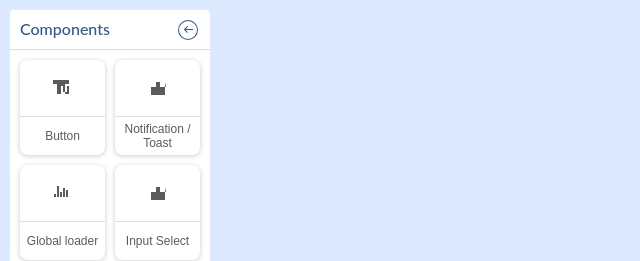
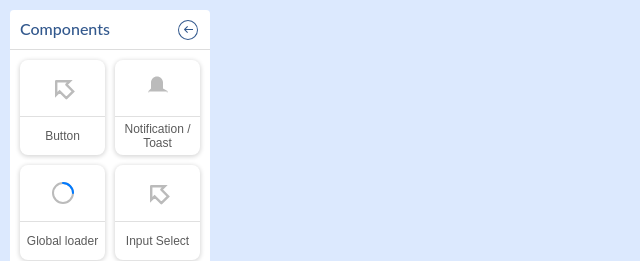
Before and after one commit to gregariousgovind/angularTheming, an Angular app: page /landing in a window 1280 px wide. Shown: the top 261 px of the page, without its empty margins (0-640 px from the left). Built offline with nearby package versions, Linux system fonts and the light colour scheme.

Commit message:
2 files modified, 1 added

```diff
--- a/src/app/components/component-list/component-list.component.html
+++ b/src/app/components/component-list/component-list.component.html
@@ -17,8 +17,8 @@
         (click)="select(component.name)"
       >
         <div class="icon-container">
-          <svg viewBox="0 0 24 24" xmlns="http://www.w3.org/2000/svg">
-            <path attr.d="{{ component.icon }}" />
+          <svg class="iconSVG" focusable="false">
+            <use [attr.xlink:href]="'#' + component.icon"></use>
           </svg>
         </div>
         <span>{{ component.name }}</span>
--- a/src/app/components/component-list/component-list.component.ts
+++ b/src/app/components/component-list/component-list.component.ts
@@ -1,5 +1,5 @@
-import { Component } from '@angular/core';
-
+import { Component, OnInit, ElementRef } from '@angular/core';
+import { icon } from './icon';
 interface ComponentItem {
   name: string;
   icon: string;
@@ -10,28 +10,36 @@ interface ComponentItem {
   templateUrl: './component-list.component.html',
   styleUrls: ['./component-list.component.scss'],
 })
-export class ComponentListComponent {
+export class ComponentListComponent implements OnInit {
   components: ComponentItem[] = [
     {
       name: 'Button',
-      icon: 'M6 4h12v4h-4v10H6V8H2V4h4zm4 6v8h8v-8h-2v6h-4v-6h-2z',
+      icon: 'icon_button',
     },
     {
       name: 'Notification / Toast',
-      icon: 'M19 11h-5V6h-4v5H5v8h14v-8h1v-5zm-7 5h-2v2h2v-2z',
+      icon: 'icon_notification',
     },
     {
       name: 'Global loader',
-      icon: 'M17 16h-2V9h2v7zm-3 0h-2V7h2v9zm-3 0H9V11h2v5zm-3 0H6V5h2v11zm-3 0H3V13h2v3z',
+      icon: 'icon_global-loader',
     },
     {
       name: 'Input Select',
-      icon: 'M19 11h-5V6h-4v5H5v8h14v-8h1v-5zm-7 5h-2v2h2v-2z',
+      icon: 'icon_input-select',
     },
   ];
 
   selectedComponent: string;
   isCollapsed = false;
+
+  constructor(private _elementRef: ElementRef) {}
+
+  ngOnInit() {
+    if (typeof icon != 'undefined') {
+      this._elementRef.nativeElement.insertAdjacentHTML('beforeend', icon);
+    }
+  }
 
   toggleCollapse() {
     this.isCollapsed = !this.isCollapsed;
--- /dev/null
+++ b/src/app/components/component-list/icon.ts
@@ -0,0 +1,21 @@
+export const icon = `
+  <svg style="position: absolute; width: 0; height: 0;" viewBox="0 0 24 24" xmlns="http://www.w3.org/2000/svg">
+    <defs>
+      <symbol id="icon_global-loader" viewBox="0 0 24 24">
+        <circle cx="12" cy="12" r="10" fill="none" stroke="#bbbbbb" stroke-width="2"/>
+        <path d="M 12 2 A 10 10 0 0 1 22 12" stroke="#007aff" stroke-width="2" fill="none" stroke-linecap="round">
+          <animateTransform attributeName="transform" attributeType="XML" type="rotate" from="0 12 12" to="360 12 12" dur="1s" repeatCount="indefinite"/>
+        </path>
+      </symbol>
+      <symbol id="icon_button" viewBox="0 0 20 20">
+        <path d="M10 2 L18 10 L14 10 M14 10 L14 18 L6 18 M6 18 L6 10 L2 10 L10 2" stroke="#bbbbbb" stroke-width="2" stroke-linecap="round" fill="none" transform="rotate(-45, 10, 10)"/>
+      </symbol>
+      <symbol id="icon_notification" viewBox="0 0 24 24">
+        <path fill="#bbbbbb" d="M20.5 16.5h-17c-.3 0-.5-.2-.5-.5s.2-.5.5-.5h17c.3 0 .5.2.5.5s-.2.5-.5.5zM17 12.5v-6c0-3.3-2.7-6-6-6s-6 2.7-6 6v6l-2.5 2.5v1.5h19v-1.5z"/>
+      </symbol>
+      <symbol id="icon_input-select" viewBox="0 0 20 20">
+        <path d="M10 2 L18 10 L14 10 M14 10 L14 18 L6 18 M6 18 L6 10 L2 10 L10 2" stroke="#bbbbbb" stroke-width="2" stroke-linecap="round" fill="none" transform="rotate(-45, 10, 10)"/>
+      </symbol>
+    </defs>
+  </svg>
+`;
```
